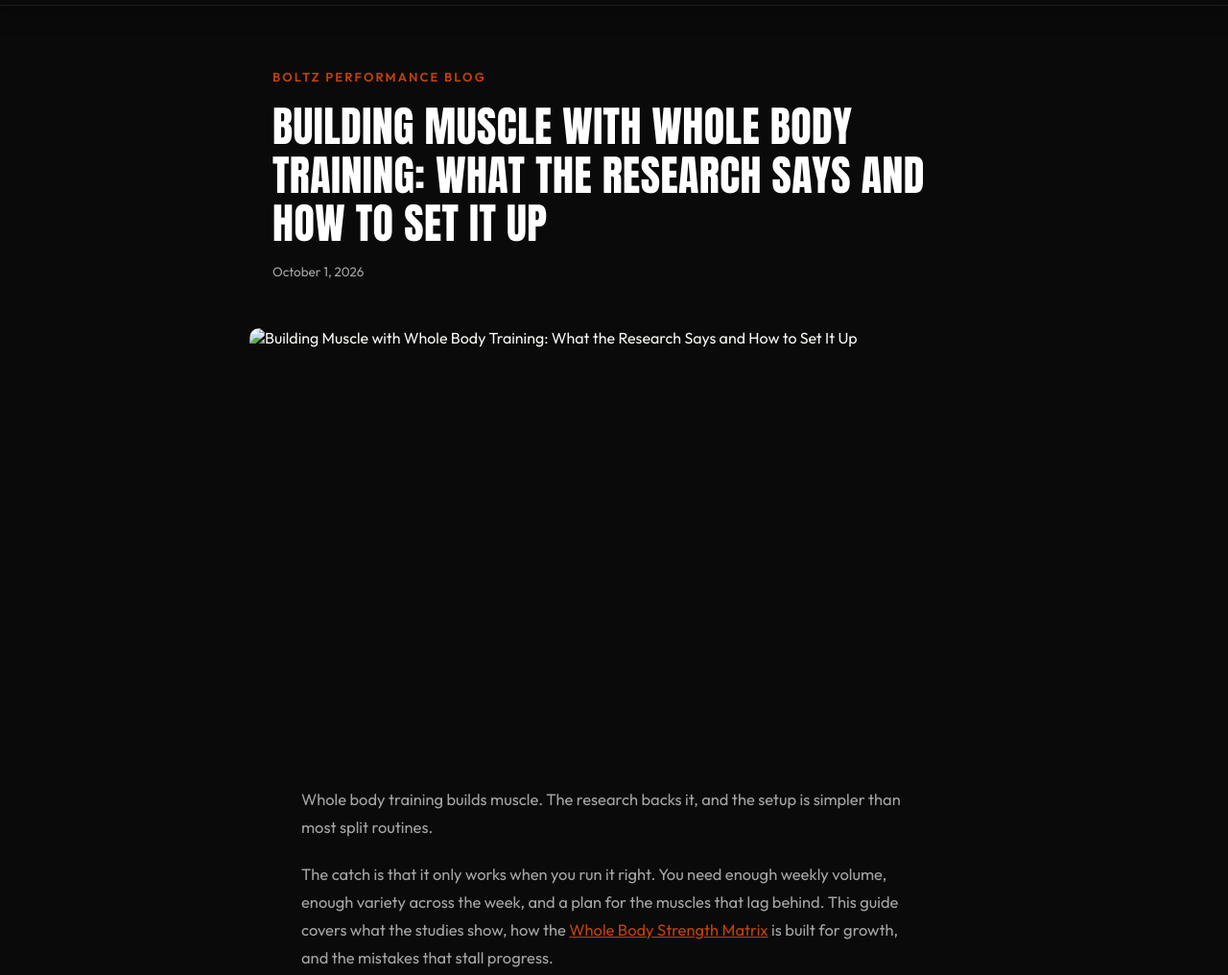
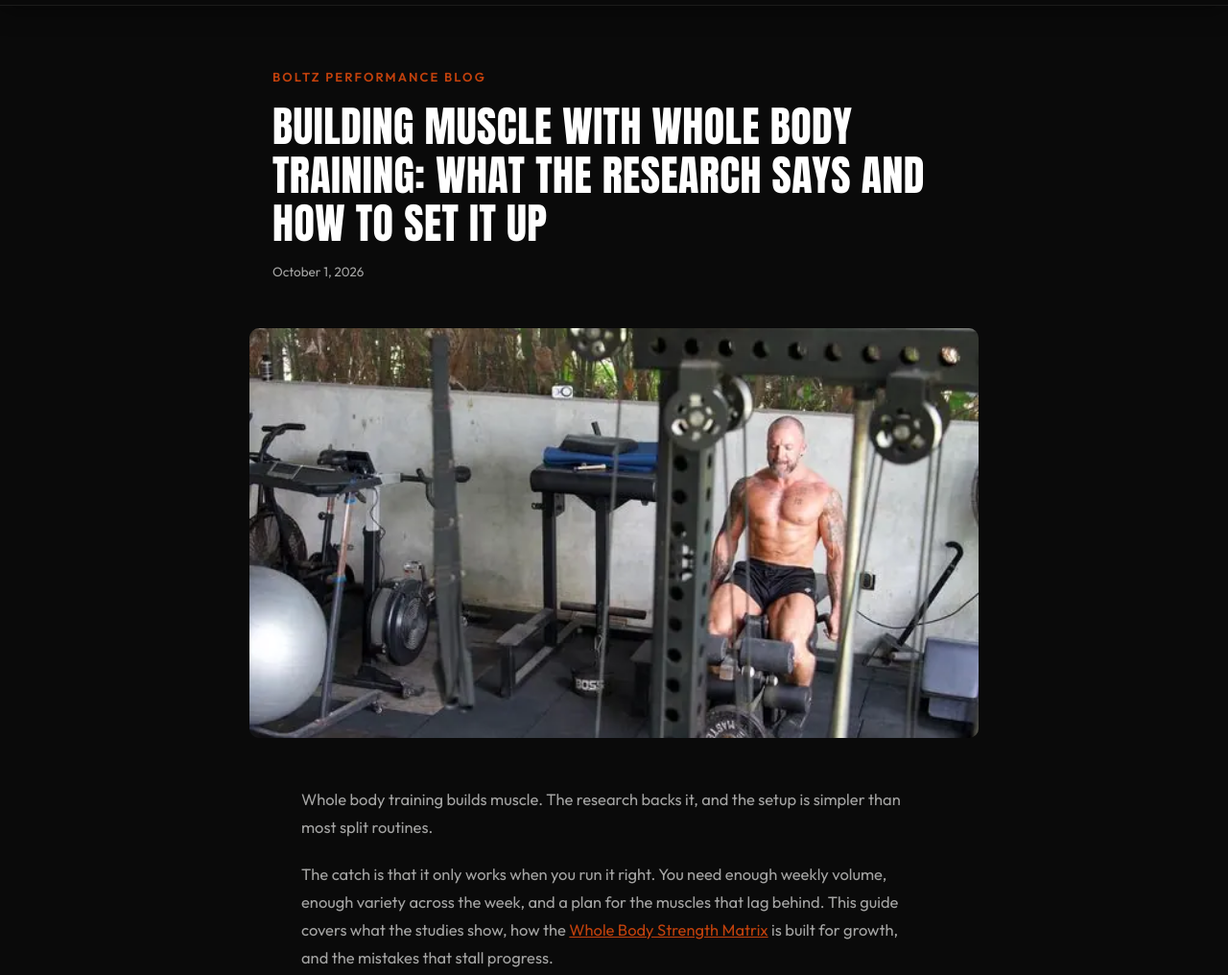
Before and after one commit to Botlz5605/boltz-performance, an Eleventy site: page src/blog/posts/building-muscle-with-whole-body-training.md in a window 1280 px wide. Shown: the part 81-1097 px from the top of the page at 96% size. Built offline with nearby package versions, Linux system fonts and the light colour scheme; Eleventy itself is replaced by a stand-in of ours; files that its build step writes are made by us from their sources.

Commit message:
Update building-muscle-with-whole-body-training.md

```diff
--- a/src/blog/posts/building-muscle-with-whole-body-training.md
+++ b/src/blog/posts/building-muscle-with-whole-body-training.md
@@ -1,7 +1,7 @@
 ---
 title: "Building Muscle with Whole Body Training: What the Research Says and How to Set It Up"
 date: 2026-10-01
-image: "[PLACEHOLDER - choose an existing site image]"
+image: "/images/gallery-cablepress.webp"
 excerpt: "Whole body training builds muscle when the weekly volume is there. Here is what the research says about frequency and volume, and how the Whole Body Strength Matrix puts it to work."
 ---
 
```
